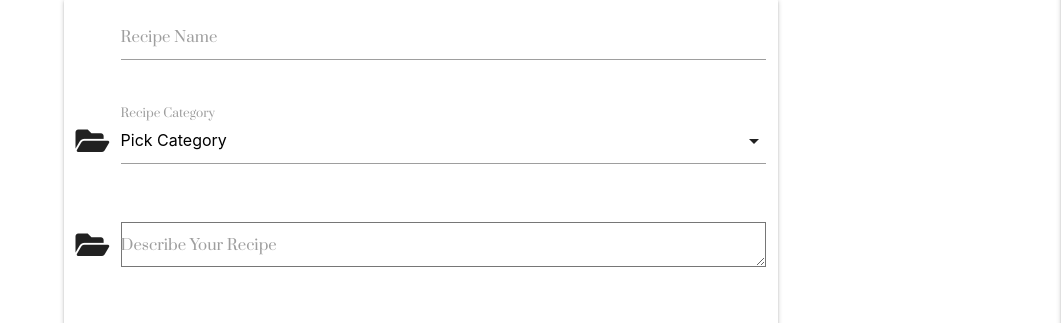
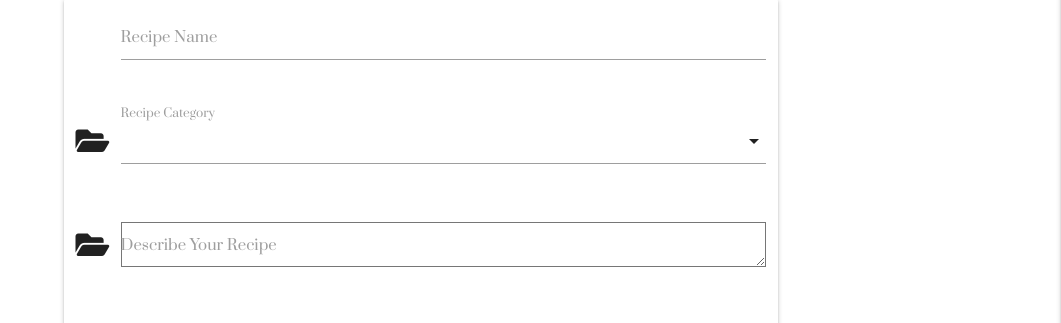
Before and after one commit to ConnorGray97/the_communal_kitchen, a Flask app: page /add_recipe in a window 1280 px wide. Shown: the part 208-531 px from the top of the page, without its empty margins (219-1280 px from the left). Run offline with Flask 2, Linux system fonts and the light colour scheme; data that the repository does not hold is empty; some libraries are stand-ins or nearby versions.

Commit message:
Remove text in option tag

```diff
--- a/templates/add_recipe.html
+++ b/templates/add_recipe.html
@@ -23,7 +23,7 @@
                 <div class="input-field col s12">
                     <i class="fas fa-folder-open prefix form-icon"></i>
                     <select name="category_name" id="category_name" class="validate" required>
-                        <option value="" disabled selected>Pick Category</option>
+                        <option value="" disabled selected></option>
                         {% for category in categories %}
                         <option value="{{ category.category_name }}">{{ category.category_name }}</option>
                         {% endfor %}
```
